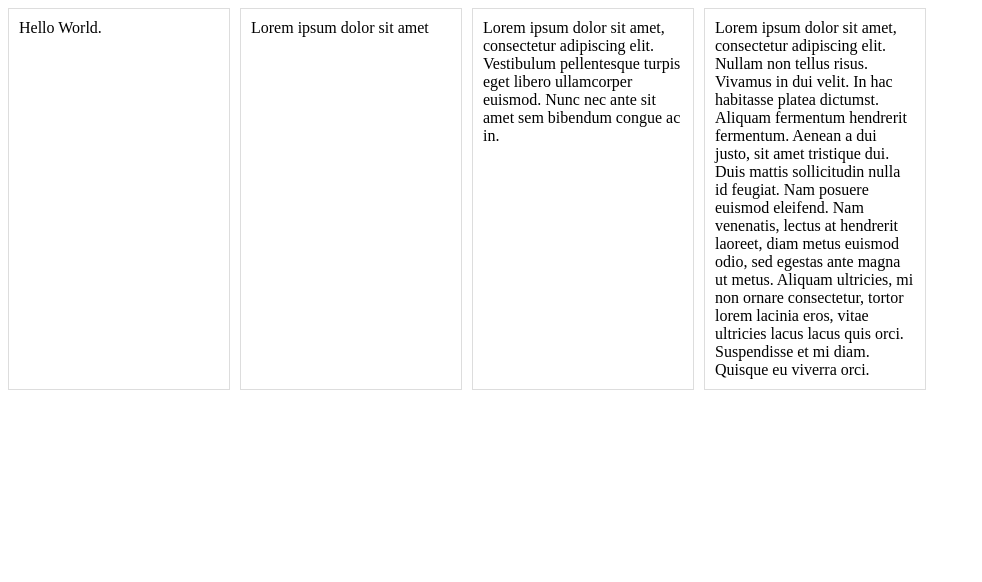
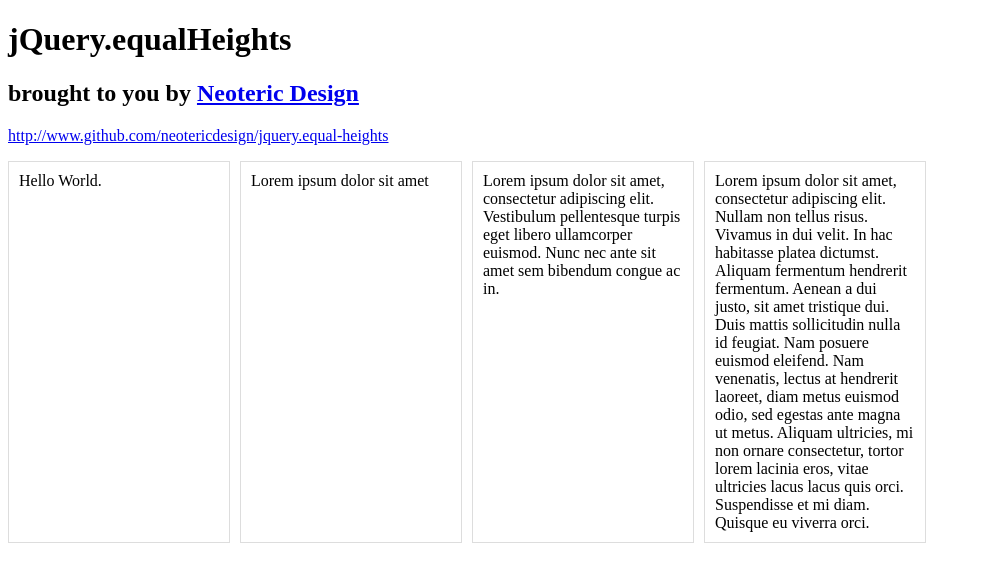
Before and after one commit to neotericdesign/jquery.equal-heights, a plain HTML site: page index.html in a window 1280 px wide. Shown: the whole page, without its empty margins (0-982 px from the left). Drawn offline with nearby package versions, Linux system fonts and the light colour scheme.

Commit message:
Credits and links

```diff
--- a/index.html
+++ b/index.html
@@ -14,6 +14,9 @@
     </style>
   </head>
   <body>
+    <h1>jQuery.equalHeights</h1>
+    <h2>brought to you by <a href="http://www.neotericdesign.com">Neoteric Design</a></h2>
+    <p><a href="http://www.github.com/neotericdesign/jquery.equal-heights">http://www.github.com/neotericdesign/jquery.equal-heights</a></p>
     <div>
       Hello World.
     </div>
```
